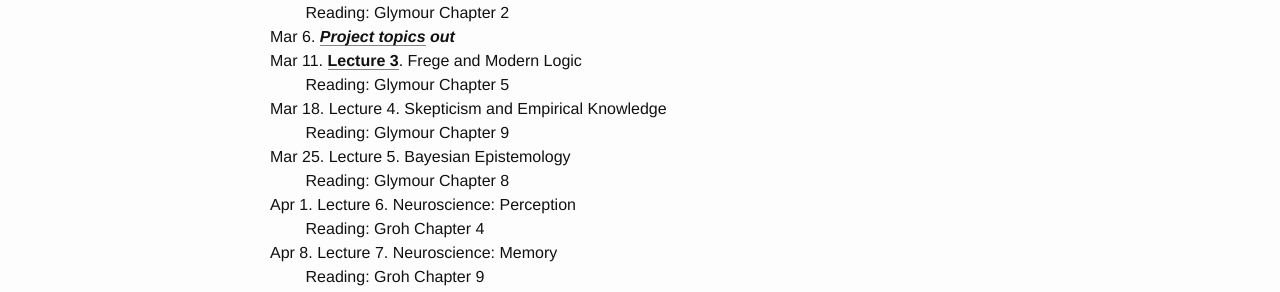
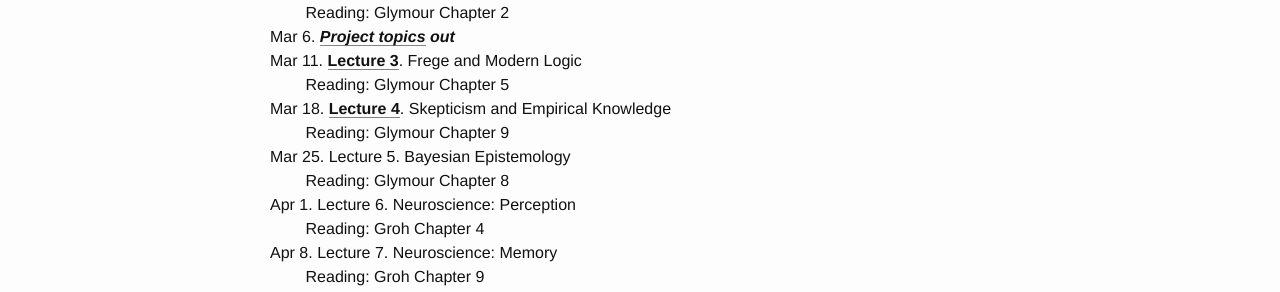
Before and after one commit to comphiacademy/epist20s, a Jekyll site: the page built from schedule.md, in a window 1280 px wide. Shown: the part 360-652 px from the top of the page. Built offline with Jekyll 4.4.1, drawn with Linux system fonts in a browser that asks for light colours; part of the change alters nothing that is shown.

Commit message:
Week 4 update.

```diff
--- a/schedule.md
+++ b/schedule.md
@@ -15,7 +15,7 @@ Mar 4. [Lecture 2](/assets/proof1.pdf). Proofs and Mathematical Knowledge\\
 Mar 6. **_[Project topics](/assets/handbook.pdf) out_**\\
 Mar 11. [Lecture 3](/assets/proof2.pdf). Frege and Modern Logic\\
 &nbsp; &nbsp; &nbsp; &nbsp; Reading: Glymour Chapter 5\\
-Mar 18. Lecture 4. Skepticism and Empirical Knowledge\\
+Mar 18. [Lecture 4](/assets/empirical1.pdf). Skepticism and Empirical Knowledge\\
 &nbsp; &nbsp; &nbsp; &nbsp; Reading: Glymour Chapter 9\\
 Mar 25. Lecture 5. Bayesian Epistemology\\
 &nbsp; &nbsp; &nbsp; &nbsp; Reading: Glymour Chapter 8 \\
```
Also changed, not shown: 1 other file.
